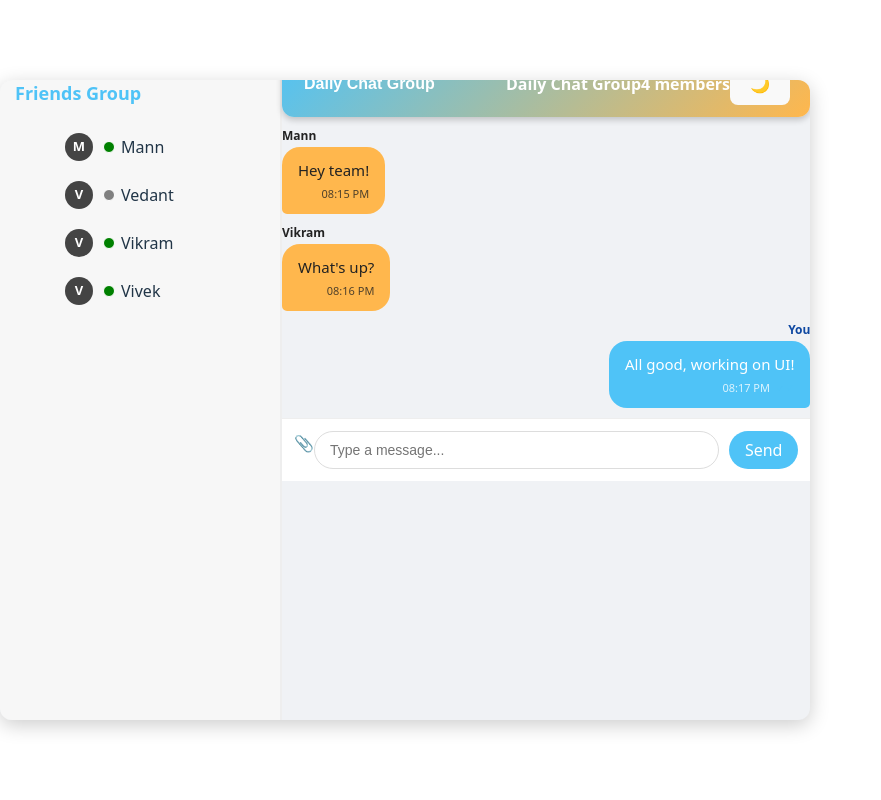
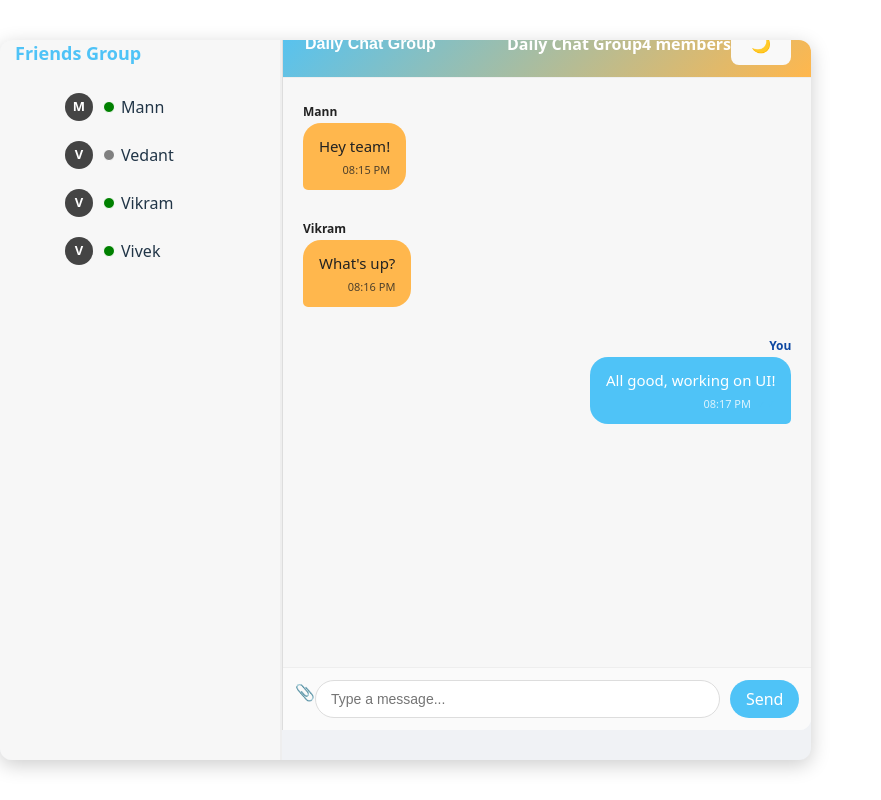
Before and after one commit to VivekGujar45/RT_chat_system, a React (Vite) app: page / in a window 1280 px wide. Shown: the whole page, without its empty margins (0-881 px from the left). Built offline with nearby package versions, Linux system fonts and the light colour scheme.

Commit message:
commit all

```diff
--- a/src/App.css
+++ b/src/App.css
@@ -45,7 +45,6 @@
 /* --------------------------------------------------------- */
 
 
-
 /* ====== THEME COLORS ====== */
 :root {
   --sky-blue: #4fc3f7;
@@ -54,18 +53,123 @@
   --light-bg: #fafafa;
 }
 
-/* Chat header with gradient */
-.chat-header {
-  background: linear-gradient(135deg, var(--sky-blue), var(--orange));
+/* App container - centers the chat system */
+.app-container {
+  display: flex;
+  justify-content: center;
+  align-items: flex-start;
+  max-width: 1200px;          /* wider for better look */
+  margin: 40px auto;
+  height: 90vh;               /* taller chat window */
+  background: #f0f2f5;
+  border-radius: 12px;
+  box-shadow: 0 5px 20px rgba(0,0,0,0.2);
+  overflow: hidden;
+}
+
+/* Sidebar */
+.sidebar {
+  width: 250px;
+  height: 100%;
+  overflow-y: auto;
+  background: #f7f7f7;
+  border-right: 2px solid #eee;
+  padding: 15px;
+}
+
+.sidebar h2 {
+  margin-bottom: 15px;
+  font-size: 18px;
+  color: var(--sky-blue);
+}
+
+.sidebar li {
+  display: flex;
+  align-items: center;
+  padding: 10px;
+  cursor: pointer;
+  border-radius: 8px;
+  transition: background 0.2s ease;
+}
+
+.sidebar li:hover {
+  background: rgba(79, 195, 247, 0.1);
+}
+
+.sidebar li.active {
+  background: linear-gradient(90deg, var(--sky-blue), var(--orange));
   color: white;
   font-weight: bold;
+}
+
+/* Online / offline indicators */
+.status-dot {
+  width: 10px;
+  height: 10px;
+  border-radius: 50%;
+  display: inline-block;
+  margin-right: 6px;
+  border: 1px solid #fff;
+}
+
+/* Chat window */
+.chat-window {
+  flex: 1;
+  display: flex;
+  flex-direction: column;
+  height: 100%;
+  background: #fff;
+  border-left: 1px solid #ddd;
+  border-radius: 0 12px 12px 0;
+  overflow: hidden;
+}
+
+/* Chat header */
+.chat-header {
+  flex-shrink: 0;
   padding: 12px 20px;
+  font-weight: bold;
   display: flex;
   justify-content: space-between;
   align-items: center;
-  border-bottom: none;
-  border-radius: 0 0 12px 12px;
-  box-shadow: 0 3px 6px rgba(0,0,0,0.2);
+  border-bottom: 1px solid #eee;
+  background: linear-gradient(135deg, var(--sky-blue), var(--orange));
+  color: white;
+}
+/* .chat-header {
+  flex-shrink: 0;
+  font-weight: bold;
+  display: flex;
+  justify-content: space-between;
+  align-items: center;
+  border-bottom: 1px solid #eee;
+  background: linear-gradient(135deg, var(--sky-blue), var(--orange));
+  color: white;
+  gap: 10px;
+
+
+/* Group name input */
+.group-name-input {
+  font-weight: bold;
+  font-size: 16px;
+  border: none;
+  background: transparent;
+  color: white;
+  width: 200px;
+}
+.group-name-input:focus {
+  outline: none;
+}
+
+/* Messages container */
+.chat-messages {
+  flex: 1;                /* fills remaining space */
+  overflow-y: auto;       /* scrolls only messages */
+  padding: 15px 20px;
+  display: flex;
+  flex-direction: column;
+  gap: 10px;
+  background: #f7f7f7;
 }
 
 /* Messages */
@@ -102,6 +206,24 @@
 
 .message-bubble:hover {
   transform: scale(1.02);
+}
+
+/* Sender name */
+.sender-name {
+  font-size: 12px;
+  font-weight: bold;
+  margin-bottom: 2px;
+  color: #666;
+}
+
+.message.sent .sender-name {
+  text-align: right;
+  color: #0d47a1;
+}
+
+.message.received .sender-name {
+  text-align: left;
+  color: #222;
 }
 
 /* Meta info (time + ticks) */
@@ -164,45 +286,13 @@
   animation: blink 1.2s infinite;
 }
 
-/* Sidebar with accent */
-.sidebar {
-  background: #f7f7f7;
-  border-right: 2px solid #eee;
-  padding: 15px;
-  min-width: 220px;
-}
-
-.sidebar h2 {
-  margin-bottom: 15px;
-  font-size: 18px;
-  color: var(--sky-blue);
-}
-
-.sidebar li {
-  display: flex;
-  align-items: center;
-  padding: 10px;
-  cursor: pointer;
-  border-radius: 8px;
-  transition: background 0.2s ease;
-}
-
-.sidebar li:hover {
-  background: rgba(79, 195, 247, 0.1);
-}
-
-.sidebar li.active {
-  background: linear-gradient(90deg, var(--sky-blue), var(--orange));
-  color: white;
-  font-weight: bold;
-}
-
-/* Input box polish */
+/* Input box */
 .chat-input {
+  flex-shrink: 0;         /* stays fixed at bottom */
   display: flex;
   padding: 12px;
-  background: #fff;
   border-top: 1px solid #eee;
+  background: #fafafa;
 }
 
 .chat-input input {
@@ -233,72 +323,7 @@
   background: var(--orange);
 }
 
-/* Animations */
-@keyframes fadeInUp {
-  from { opacity: 0; transform: translateY(15px); }
-  to { opacity: 1; transform: translateY(0); }
-}
-
-@keyframes pop {
-  0% { transform: scale(0.5); }
-  100% { transform: scale(1); }
-}
-
-@keyframes fadeIn {
-  from { opacity: 0; transform: scale(0.9); }
-  to { opacity: 1; transform: scale(1); }
-}
-
-@keyframes blink {
-  0%, 100% { opacity: 0.3; }
-  50% { opacity: 1; }
-}
-.app-container {
-  display: flex;
-  justify-content: center;
-  align-items: flex-start;
-  max-width: 1000px;
-  margin: 40px auto;
-  height: 80vh;
-  background: #f0f2f5;
-  border-radius: 12px;
-  box-shadow: 0 5px 20px rgba(0,0,0,0.2);
-  overflow: hidden;
-}
-
-.sidebar {
-  width: 250px;
-  height: 100%;
-  overflow-y: auto;
-}
-
-.chat-window {
-  flex: 1;
-  height: 100%;
-  display: flex;
-  flex-direction: column;
-}
-
-.status-dot {
-  border: 1px solid #fff;
-}
-
-.status-dot {
-  border: 1px solid #fff;
-}
-
-.group-name-input {
-  font-weight: bold;
-  font-size: 16px;
-  border: none;
-  background: transparent;
-  color: white;
-  width: 200px;
-}
-.group-name-input:focus {
-  outline: none;
-}
-
+/* Dark mode */
 .chat-window.dark {
   background: #1a1a1a;
   color: #eee;
@@ -323,19 +348,29 @@
   background: #222;
 }
 
-.sender-name {
-  font-size: 12px;
-  font-weight: bold;
-  margin-bottom: 2px;
-  color: #666;
+/* Animations */
+@keyframes fadeInUp {
+  from { opacity: 0; transform: translateY(15px); }
+  to { opacity: 1; transform: translateY(0); }
 }
 
-.message.sent .sender-name {
-  text-align: right;
-  color: #0d47a1;
+@keyframes pop {
+  0% { transform: scale(0.5); }
+  100% { transform: scale(1); }
 }
 
-.message.received .sender-name {
-  text-align: left;
-  color: #222;
+@keyframes fadeIn {
+  from { opacity: 0; transform: scale(0.9); }
+  to { opacity: 1; transform: scale(1); }
 }
+
+@keyframes blink {
+  0%, 100% { opacity: 0.3; }
+  50% { opacity: 1; }
+}
+
+.group-info {
+  display: flex;
+  align-items: center; /* vertical alignment */
+  gap: 10px;           /* space between group name and member count */
+}
--- a/src/components/ChatWindow.jsx
+++ b/src/components/ChatWindow.jsx
@@ -51,6 +51,7 @@ export default function ChatWindow({ user }) {
         </button>
       </div>
 
+
       <div className="chat-messages">
         {messages.map((msg, i) => (
           <Message
```
Also changed, not shown: src/App.jsx (+19 -0 lines).
